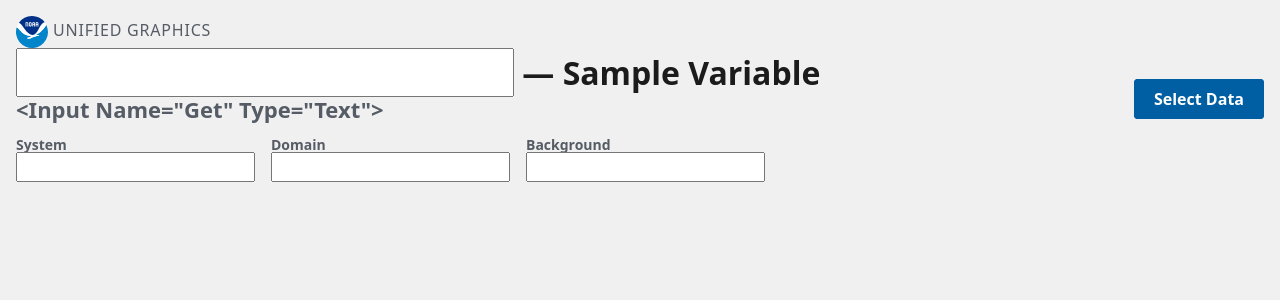
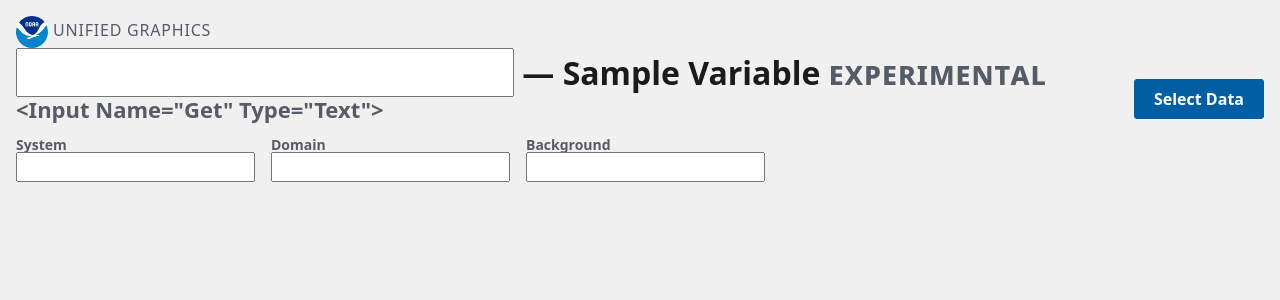
Before and after one commit to NOAA-GSL/unified-graphics, a Flask app: template src/unified_graphics/templates/layouts/base.html in a window 1280 px wide. Shown: the top 300 px of the page. Run offline with Flask 3, Linux system fonts and the light colour scheme; the template is opened without the code that fills it: most values are stand-ins (such as "Sample title", 1, 10 or a date in 2020); form fields are guessed from the names that the template uses.

Commit message:
Add an experimental label to the site
Make it clear that the model data on display is from experimental
versions of the models. This may actually be something we want to
capture in the database in the future, in case we display
non-experimental models as well.

```diff
--- a/src/unified_graphics/static/css/default.css
+++ b/src/unified_graphics/static/css/default.css
@@ -260,3 +260,9 @@
     outline-color: transparent;
   }
 }
+
+small.caps {
+  font-size: inherit;
+  font-variant: all-small-caps;
+  letter-spacing: 0.03em;
+}
--- a/src/unified_graphics/templates/includes/header.html
+++ b/src/unified_graphics/templates/includes/header.html
@@ -8,7 +8,10 @@
       <h1 class="heading-1">
         {%- if form.model -%}
         {{ form.model }} {{ form.initialization_time }}
-        {%- if variable %} &horbar; <span class="text-title">{{ variable }}</span>{% endif %}
+        {%- if variable %}
+        &horbar; <span class="text-title">{{ variable }}</span>
+        <small class="caps text-base-dark"><strong>Experimental</strong></small>
+        {%- endif %}
         {%- else -%}
         Please Select a Model Run
         {%- endif -%}
```
